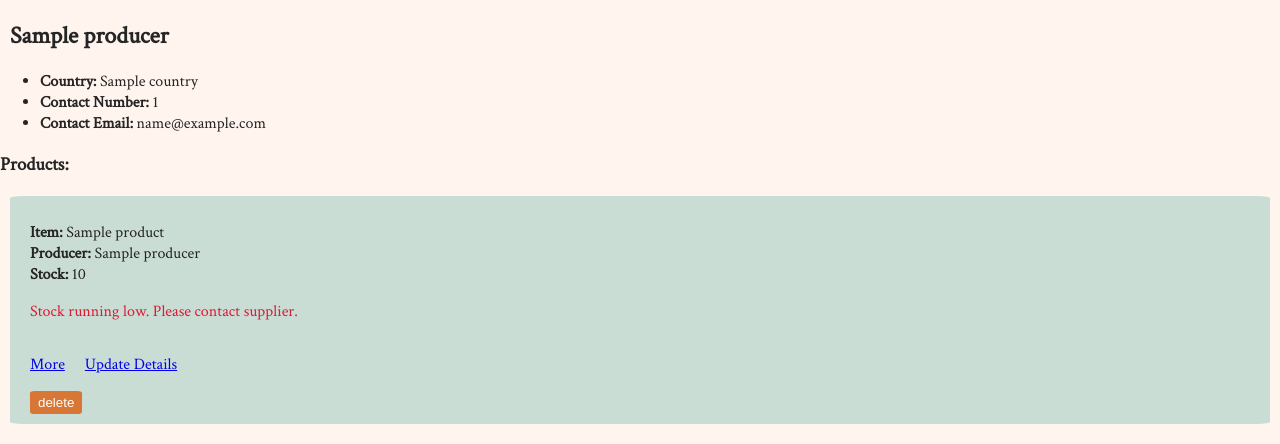
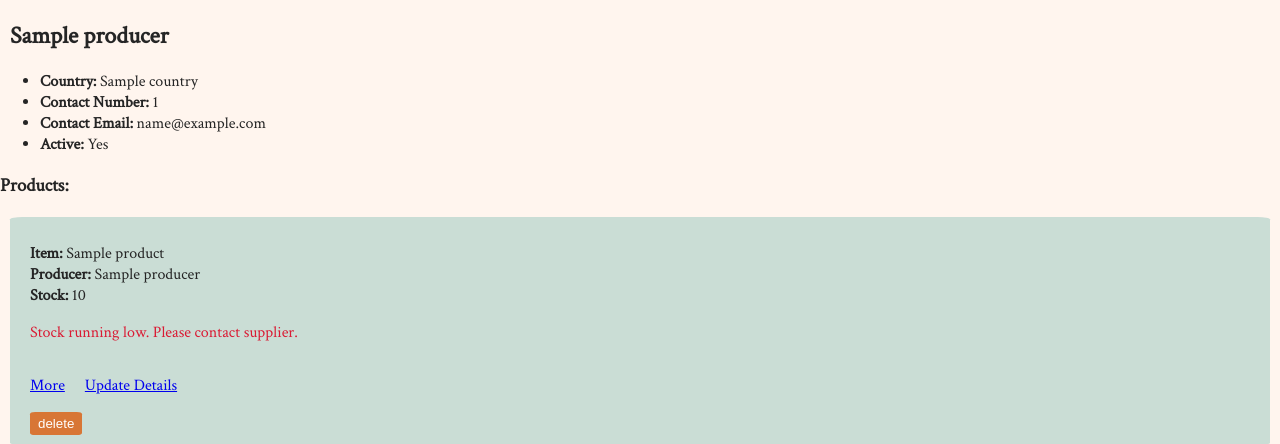
Before and after one commit to duncancryan/wine_shop_project, a Flask app: page /producers/1 in a window 1280 px wide. Shown: the part 84-528 px from the top of the page. Run offline with Flask 2, Linux system fonts and the light colour scheme; a database or web service that is not in the repository returns one stand-in record (values such as "Sample title"); some libraries are stand-ins or nearby versions.

Commit message:
nothing breaking it seems... update not working

```diff
--- a/controllers/producer_controller.py
+++ b/controllers/producer_controller.py
@@ -44,7 +44,8 @@ def update_producer(id):
     country = request.form["country"]
     contact_number = request.form['contact-number']
     contact_email = request.form['contact-email']
-    producer = Producer(name, country, contact_number, contact_email, id)
+    active = bool(request.form['active'])
+    producer = Producer(name, country, contact_number, contact_email, id, active)
     producer_repository.update(producer)
     return redirect("/producers")
 
--- a/db/wine_shop.sql
+++ b/db/wine_shop.sql
@@ -6,7 +6,8 @@ CREATE TABLE producers (
     name VARCHAR(255),
     country VARCHAR(255),
     contact_number VARCHAR(255),
-    contact_email VARCHAR(255)
+    contact_email VARCHAR(255),
+    active BOOLEAN
 );
 
 CREATE TABLE products (
--- a/repositories/producer_repository.py
+++ b/repositories/producer_repository.py
@@ -5,8 +5,8 @@ from models.product import Product
 # start with basic CRUD, then pseudocode logic to allow filtered views
 
 def save(producer):
-    sql = "INSERT INTO producers (name, country, contact_number, contact_email) VALUES (%s, %s, %s, %s) RETURNING *"
-    values = [producer.name, producer.country, producer.contact_number, producer.contact_email]
+    sql = "INSERT INTO producers (name, country, contact_number, contact_email, active) VALUES (%s, %s, %s, %s, %s) RETURNING *"
+    values = [producer.name, producer.country, producer.contact_number, producer.contact_email, producer.active]
     results = run_sql(sql, values)
     id = results[0]['id']
     producer.id = id
@@ -17,7 +17,7 @@ def select_all():
     sql = "SELECT * FROM producers"
     results = run_sql(sql)
     for row in results:
-        producer = Producer(row['name'], row['country'], row['contact_number'], row['contact_email'], row['id'])
+        producer = Producer(row['name'], row['country'], row['contact_number'], row['contact_email'], row['id'], row['active'])
         producers.append(producer)
     return producers
 
@@ -27,7 +27,7 @@ def select(id):
     values = [id]
     result = run_sql(sql, values)[0]
     if result is not None:
-        producer = Producer(result['name'], result['country'], result['contact_number'], result['contact_email'], result['id'])
+        producer = Producer(result['name'], result['country'], result['contact_number'], result['contact_email'], result['id'], result['active'])
     return producer
 
 def delete_all():
@@ -40,8 +40,8 @@ def delete(id):
     run_sql(sql, values)
 
 def update(producer):
-    sql = "UPDATE producers SET (name, country, contact_number, contact_email) = (%s, %s, %s, %s) WHERE id = %s"
-    values = [producer.name, producer.country, producer.contact_number, producer.contact_email, producer.id]
+    sql = "UPDATE producers SET (name, country, contact_number, contact_email, active) = (%s, %s, %s, %s. %s) WHERE id = %s"
+    values = [producer.name, producer.country, producer.contact_number, producer.contact_email, producer.active, producer.id]
     run_sql(sql, values)
 
 # Next, I need to create a function which queries the database and identifies producers by country
@@ -58,7 +58,7 @@ def select_country(country):
     # multiple possible results, so results and then a for loop
     results = run_sql(sql, values)
     for row in results:
-        producer = Producer(row['name'], row['country'], row['contact_number'], row['contact_email'], row['id'])
+        producer = Producer(row['name'], row['country'], row['contact_number'], row['contact_email'], row['id'], row['active'])
         producers.append(producer)
     return producers
 
--- a/repositories/product_repository.py
+++ b/repositories/product_repository.py
@@ -15,7 +15,7 @@ def save(product):
 
 def select_all():
     products = []
-    sql = "SELECT * FROM PRODUCTS"
+    sql = "SELECT * FROM products"
     results = run_sql(sql)
     for row in results:
         producer = producer_repository.select(row['producer_id'])
--- a/static/main.css
+++ b/static/main.css
@@ -77,13 +77,12 @@ h2 {
     justify-content: space-evenly;
     align-items: center;
     align-content: space-around;
+    color: snow;
+    margin-top: 20px;
 }
 
 .nav-buttons {
-    width: 200px;
-    height: 200px;
-    flex-grow: 50%;
-    background: rgb(7, 182, 94);
+    background: rgb(223, 199, 205);
     color: rgb(255, 255, 255);
     border-radius: 10%;
 }
--- a/templates/producers/show.html
+++ b/templates/producers/show.html
@@ -10,6 +10,14 @@
     </li>
     <li>
         <b>Contact Email: </b> {{producer.contact_email}}
+    </li>
+    <li>
+        <b>Active: </b>
+        {% if producer.active %}
+        Yes
+        {% else %}
+        No
+        {% endif %}
     </li>
 </ul>
 
```
Also changed, not shown: templates/producers/edit.html (+7 -0 lines).
